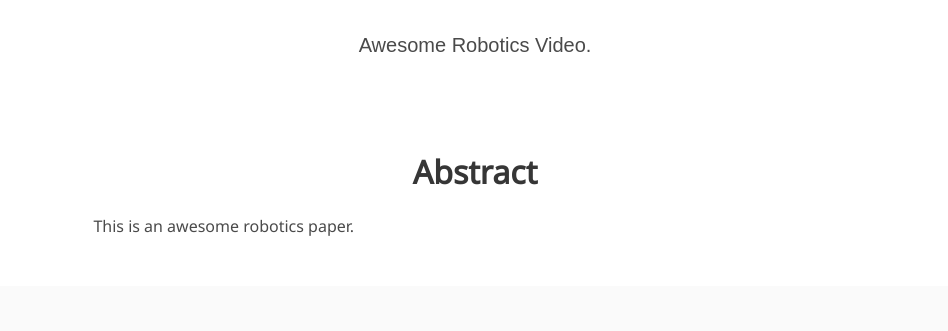
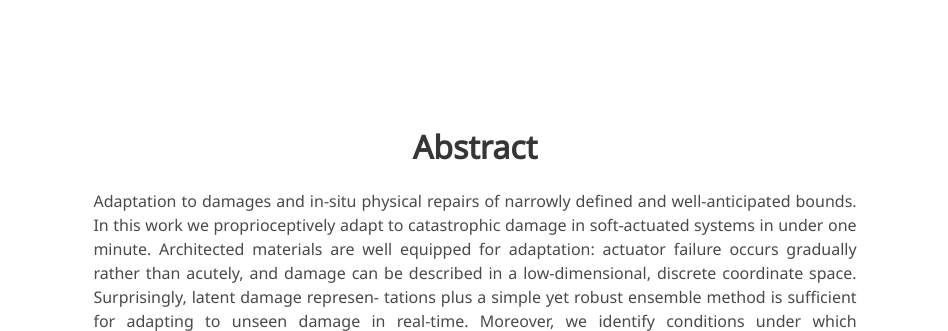
Before and after one commit to MurpheyLab/leap, a plain HTML site: page index.html in a window 1280 px wide. Shown: the part 469-800 px from the top of the page, without its empty margins (165-1113 px from the left). Drawn offline with nearby package versions, Linux system fonts and the light colour scheme; some icons are missing; a web font is replaced by a local one.

Commit message:
added abstract

```diff
--- a/index.html
+++ b/index.html
@@ -157,7 +157,7 @@
                 </script>
                 <h2 class="subtitle has-text-centered">
                     <!-- <h2 class="title is-3"></h2> -->
-                    Awesome Robotics Video.
+                        <!-- Teaser video coming soon! -->
                 </h2>
             </div>
         </div>
@@ -171,7 +171,25 @@
                     <h2 class="title is-3">Abstract</h2>
                     <div class="content has-text-justified">
                         <p>
-                            This is an awesome robotics paper.
+                            Adaptation to damages and in-situ physical repairs
+                            of narrowly defined and well-anticipated bounds. In this work we
+                            proprioceptively adapt to catastrophic damage in soft-actuated
+                            systems in under one minute. Architected materials are well
+                            equipped for adaptation: actuator failure occurs gradually rather
+                            than acutely, and damage can be described in a low-dimensional,
+                            discrete coordinate space. Surprisingly, latent damage represen-
+                            tations plus a simple yet robust ensemble method is sufficient
+                            for adapting to unseen damage in real-time. Moreover, we
+                            identify conditions under which exponential sample complexity
+                            collapses to linear sample complexity for learned representa-
+                            tions of architected materials, a concrete advantage over rigid
+                            components or continuum soft mechanisms. We demonstrate
+                            LEAP, our method for adaptive proprioception, via a tracing
+                            task for a 6DoF soft wrist based on Handed Shearing Auxetic
+                            (HSA) actuators. Our algorithm is able to adapt to cuts, burns,
+                            and actuator repairs, enabling simulation-free real-time adap-
+                            tation that is critical for realizing the promise of soft robots
+                            outside the lab.
                         </p>
                     </div>
                 </div>
```
